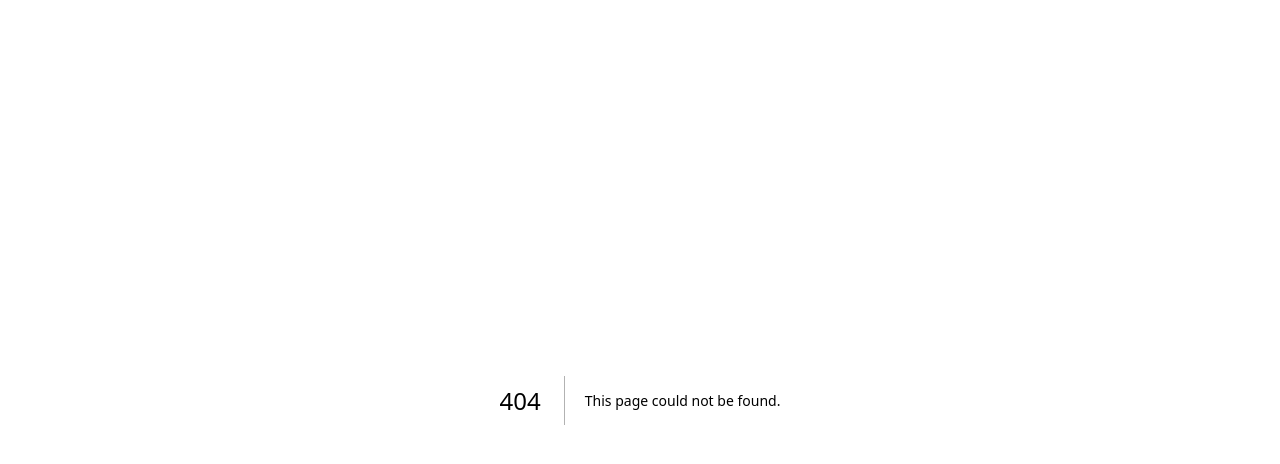
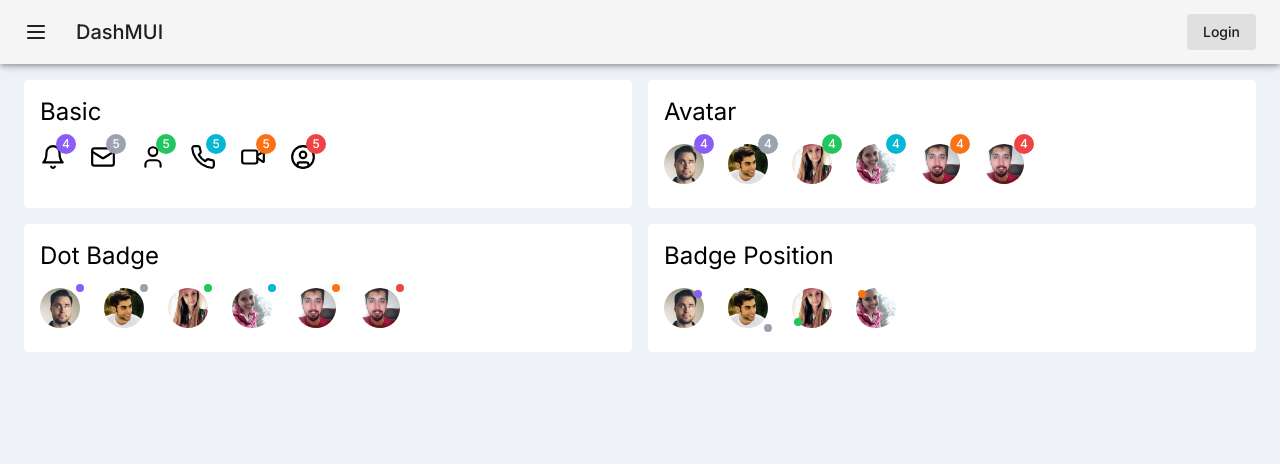
Before and after one commit to sakilanwar12/dashboard-mui, a Next.js app: page /components/badge in a window 1280 px wide. Before the commit this address had no page. Shown: the top 464 px of the page. Built offline with nearby package versions, Linux system fonts and the light colour scheme.

Commit message:
feat: badge component added

```diff
--- /dev/null
+++ b/src/app/(protected)/components/badge/BadgeAvatar.tsx
@@ -0,0 +1,28 @@
+import { Avatar, Badge, Box } from "@mui/material";
+
+const BadgeAvatar = () => {
+  return (
+    <Box display="flex" gap="24px" flexWrap="wrap">
+      <Badge badgeContent={4} color="primary">
+        <Avatar alt="Remy Sharp" src="/images/avatar/1.jpg" />
+      </Badge>
+      <Badge badgeContent={4} color="secondary">
+        <Avatar alt="Travis Howard" src="/images/avatar/2.jpg" />
+      </Badge>
+      <Badge badgeContent={4} color="success">
+        <Avatar alt="Cindy Baker" src="/images/avatar/3.jpg" />
+      </Badge>
+      <Badge badgeContent={4} color="info">
+        <Avatar alt="Agnes Walker" src="/images/avatar/4.jpg" />
+      </Badge>
+      <Badge badgeContent={4} color="warning">
+        <Avatar alt="Trevor Henderson" src="/images/avatar/5.jpg" />
+      </Badge>
+      <Badge badgeContent={4} color="error">
+        <Avatar alt="Trevor Henderson" src="/images/avatar/5.jpg" />
+      </Badge>
+    </Box>
+  );
+};
+
+export default BadgeAvatar;
--- /dev/null
+++ b/src/app/(protected)/components/badge/BadgePosition.tsx
@@ -0,0 +1,38 @@
+import Badge from "@mui/material/Badge";
+import Avatar from "@mui/material/Avatar";
+import { Box } from "@mui/material";
+
+const BadgePosition = () => {
+  return (
+    <Box display="flex" gap="24px" flexWrap="wrap">
+      <Badge color="primary" variant="dot" overlap="circular">
+        <Avatar alt="Remy Sharp" src="/images/avatar/1.jpg" />
+      </Badge>
+      <Badge
+        color="secondary"
+        variant="dot"
+        anchorOrigin={{ vertical: "bottom", horizontal: "right" }}
+      >
+        <Avatar src="/images/avatar/2.jpg" alt="User Avatar" />
+      </Badge>
+      <Badge
+        color="success"
+        variant="dot"
+        anchorOrigin={{ vertical: "bottom", horizontal: "left" }}
+        overlap="circular"
+      >
+        <Avatar src="/images/avatar/3.jpg" alt="User Avatar" />
+      </Badge>
+      <Badge
+        color="warning"
+        variant="dot"
+        anchorOrigin={{ vertical: "top", horizontal: "left" }}
+        overlap="circular"
+      >
+        <Avatar src="/images/avatar/4.jpg" alt="User Avatar" />
+      </Badge>
+    </Box>
+  );
+};
+
+export default BadgePosition;
--- /dev/null
+++ b/src/app/(protected)/components/badge/BasicBadge.tsx
@@ -0,0 +1,29 @@
+import { Badge, Box } from "@mui/material";
+import { Bell, Mail,  Phone,  User, UserCircle, Video } from "lucide-react";
+
+const BasicBadge = () => {
+  return (
+    <Box display="flex" gap="24px" flexWrap="wrap">
+      <Badge badgeContent={4} color="primary">
+        <Bell size={26} />
+      </Badge>
+      <Badge badgeContent={5} color="secondary">
+        <Mail size={26} />
+      </Badge>
+      <Badge badgeContent={5} color="success">
+        <User size={26} />
+      </Badge>
+      <Badge badgeContent={5} color="info">
+        <Phone size={26} />
+      </Badge>
+      <Badge badgeContent={5} color="warning">
+        <Video size={26} />
+      </Badge>
+      <Badge badgeContent={5} color="error">
+        <UserCircle size={26} />
+      </Badge>
+    </Box>
+  );
+};
+
+export default BasicBadge;
--- /dev/null
+++ b/src/app/(protected)/components/badge/DotBadge.tsx
@@ -0,0 +1,28 @@
+import { Avatar, Badge, Box } from "@mui/material";
+
+const DotBadge = () => {
+  return (
+    <Box display="flex" gap="24px" flexWrap="wrap">
+      <Badge badgeContent={4} color="primary" variant="dot">
+        <Avatar alt="Remy Sharp" src="/images/avatar/1.jpg" />
+      </Badge>
+      <Badge badgeContent={4} color="secondary" variant="dot">
+        <Avatar alt="Travis Howard" src="/images/avatar/2.jpg" />
+      </Badge>
+      <Badge badgeContent={4} color="success" variant="dot">
+        <Avatar alt="Cindy Baker" src="/images/avatar/3.jpg" />
+      </Badge>
+      <Badge badgeContent={4} color="info" variant="dot">
+        <Avatar alt="Agnes Walker" src="/images/avatar/4.jpg" />
+      </Badge>
+      <Badge badgeContent={4} color="warning" variant="dot">
+        <Avatar alt="Trevor Henderson" src="/images/avatar/5.jpg" />
+      </Badge>
+      <Badge badgeContent={4} color="error" variant="dot">
+        <Avatar alt="Trevor Henderson" src="/images/avatar/5.jpg" />
+      </Badge>
+    </Box>
+  );
+};
+
+export default DotBadge;
--- /dev/null
+++ b/src/app/(protected)/components/badge/page.tsx
@@ -0,0 +1,36 @@
+import { Box } from "@mui/material";
+import Card from "@/components/ui/CodeSnippet";
+import BasicBadge from "./BasicBadge";
+import BadgeAvatar from "./BadgeAvatar";
+import DotBadge from "./DotBadge";
+import BadgePosition from "./BadgePosition";
+
+const BadgePage = () => {
+  return (
+    <Box
+      sx={{
+        display: "grid",
+        gridTemplateColumns: {
+          xs: "repeat(1, 1fr)",
+          lg: "repeat(2, 1fr)",
+        },
+        gap: 2,
+      }}
+    >
+      <Card title="Basic">
+        <BasicBadge />
+      </Card>
+      <Card title="Avatar">
+        <BadgeAvatar />
+      </Card>
+      <Card title="Dot Badge">
+        <DotBadge />
+      </Card>
+      <Card title="Badge Position">
+        <BadgePosition />
+      </Card>
+    </Box>
+  );
+};
+
+export default BadgePage;
```
Also changed, not shown: src/app/(protected)/components/backdrop/page.tsx (deleted, +0 -9 lines).
